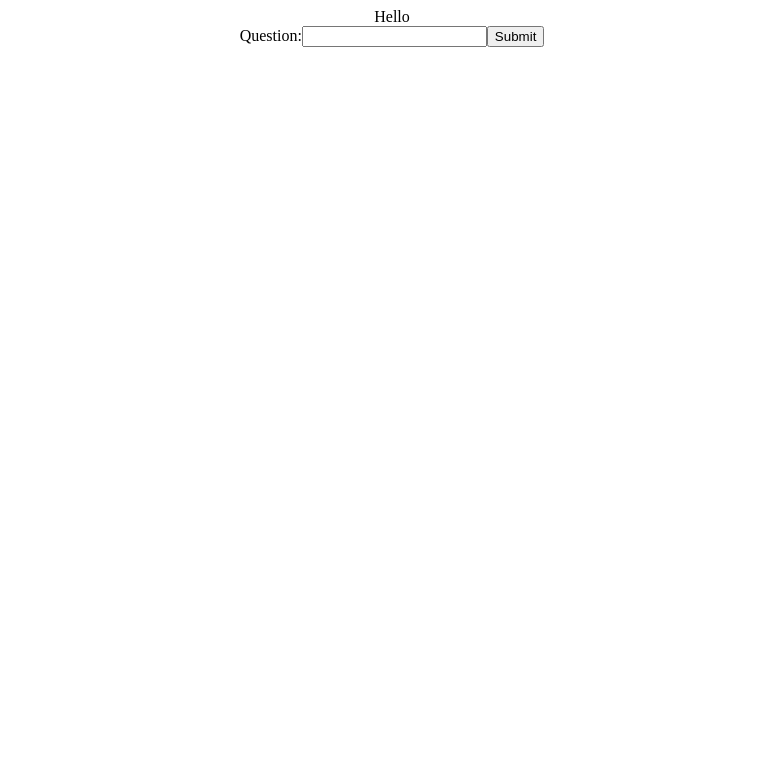
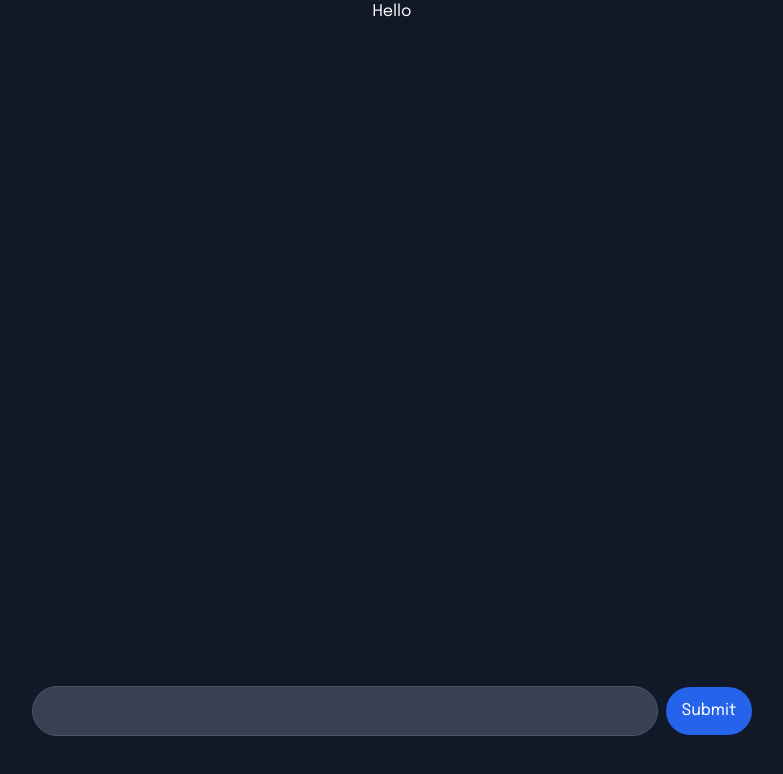
Before and after one commit to supremex04/Questor, a React (Create React App) app in the folder web/: page / in a window 1280 px wide. Shown: the top 774 px of the page, without its empty margins (248-1031 px from the left). Built offline with nearby package versions, Linux system fonts and the light colour scheme.

Commit message:
tailwind integration

```diff
--- a/web/package.json
+++ b/web/package.json
@@ -35,5 +35,10 @@
       "last 1 firefox version",
       "last 1 safari version"
     ]
+  },
+  "devDependencies": {
+    "autoprefixer": "^10.4.19",
+    "postcss": "^8.4.38",
+    "tailwindcss": "^3.4.4"
   }
 }
--- /dev/null
+++ b/web/postcss.config.js
@@ -0,0 +1,6 @@
+module.exports = {
+  plugins: {
+    tailwindcss: {},
+    autoprefixer: {},
+  },
+}
--- a/web/public/index.html
+++ b/web/public/index.html
@@ -3,6 +3,7 @@
   <head>
     <meta charset="utf-8" />
     <link rel="icon" href="%PUBLIC_URL%/favicon.ico" />
+    <meta name="viewport" content="width=device-width, initial-scale=1.0" />
     <title>Contextual Search</title>
   </head>
   <body>
--- a/web/src/components/query.jsx
+++ b/web/src/components/query.jsx
@@ -22,25 +22,33 @@ const QueryComponent = () => {
     };
 
     return (
-        <div>
-            <form onSubmit={handleSubmit}>
-                <label>
-                    Question:
-                    <input
-                        type="text"
-                        value={question}
-                        onChange={(e) => setQuestion(e.target.value)}
-                    />
-                </label>
-                <button type="submit">Submit</button>
+        <div className="min-h-screen flex flex-col items-center justify-center bg-gray-900 text-white">
+            <div className="flex flex-col items-center justify-center w-full max-w-3xl p-6 space-y-6">
+                {answer && (
+                    <div className="bg-gray-800 p-4 rounded-2xl shadow-lg w-full">
+                        <h3 className="text-lg font-semibold">Answer:</h3>
+                        <p>{answer}</p>
+                    </div>
+                )}
+                {loading && <p>Loading...</p>}
+            </div>
+            <form onSubmit={handleSubmit} className="w-full max-w-3xl p-6 fixed bottom-10 flex items-center space-x-2">
+                <input
+                    type="text"
+                    id="question"
+                    name="question"
+                    value={question}
+                    onChange={(e) => setQuestion(e.target.value)}
+                    className="flex-grow py-3 px-4 bg-gray-700 border border-gray-600 rounded-full text-white focus:outline-none focus:border-blue-500"
+                    autoComplete="off"
+                />
+                <button
+                    type="submit"
+                    className="py-3 px-4 bg-blue-600 hover:bg-blue-700 rounded-full transition duration-200"
+                >
+                    Submit
+                </button>
             </form>
-            {loading && <p>Loading...</p>}
-            {answer && (
-                <div>
-                    <h3>Answer:</h3>
-                    <p>{answer}</p>
-                </div>
-            )}
         </div>
     );
 };
--- a/web/src/index.css
+++ b/web/src/index.css
@@ -1,13 +1,13 @@
+@import url("https://fonts.googleapis.com/css2?family=Epilogue:wght@400;500;600;700&display=swap");
+
+@tailwind base;
+@tailwind components;
+@tailwind utilities;
+
 body {
-  margin: 0;
-  font-family: -apple-system, BlinkMacSystemFont, 'Segoe UI', 'Roboto', 'Oxygen',
-    'Ubuntu', 'Cantarell', 'Fira Sans', 'Droid Sans', 'Helvetica Neue',
-    sans-serif;
-  -webkit-font-smoothing: antialiased;
-  -moz-osx-font-smoothing: grayscale;
+  @apply bg-gray-900 text-white font-epilogue;
 }
 
-code {
-  font-family: source-code-pro, Menlo, Monaco, Consolas, 'Courier New',
-    monospace;
+input {
+  @apply text-gray-900;
 }
--- a/web/src/index.js
+++ b/web/src/index.js
@@ -2,7 +2,7 @@ import React from 'react';
 import ReactDOM from 'react-dom/client';
 import App from './App';
 import reportWebVitals from './reportWebVitals';
-
+import './index.css';
 const root = ReactDOM.createRoot(document.getElementById('root'));
 root.render(
   <React.StrictMode>
--- /dev/null
+++ b/web/tailwind.config.js
@@ -0,0 +1,14 @@
+/** @type {import('tailwindcss').Config} */
+module.exports = {
+  content: ["./public/index.html",
+  "./src/**/*.{js,jsx}",],
+  theme: {
+    extend: {fontFamily: {
+      epilogue: ['Epilogue', 'sans-serif'],
+    },
+    boxShadow: {
+      secondary: '10px 10px 20px rgba(2, 2, 2, 0.25)',
+    },},
+  },
+  plugins: [],
+}
```
Also changed, not shown: 1 other file (tests, documents, lock files or other folders).
